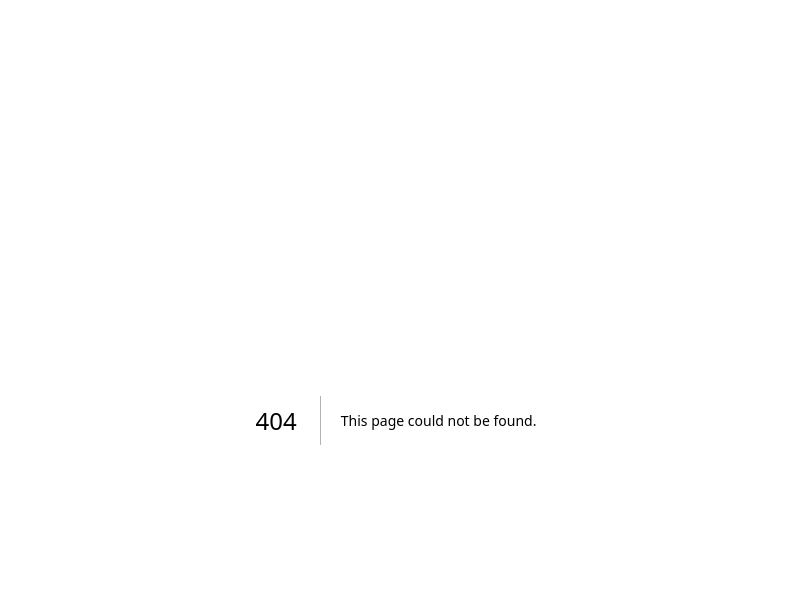
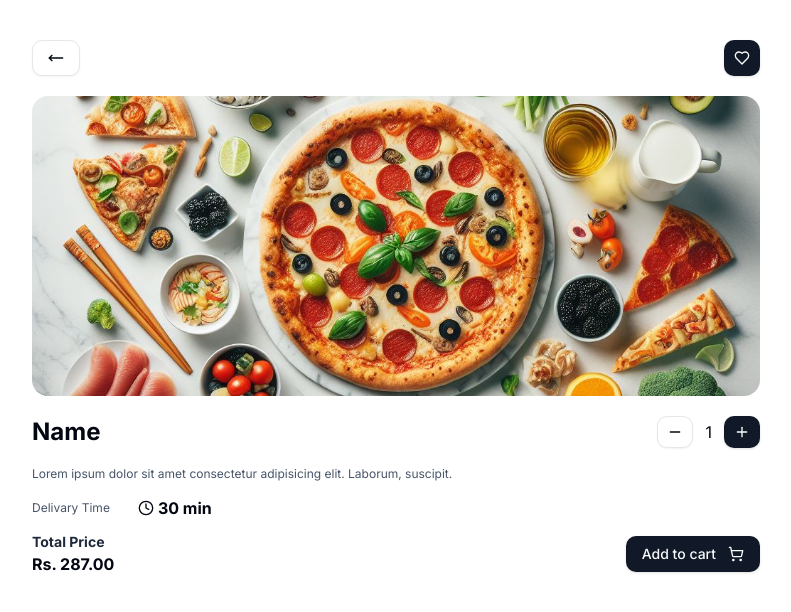
Before and after one commit to DedxAB/food-app-final-yr-project, a Next.js app: page /details/1 in a window 1280 px wide. Before the commit this address had no page. Shown: the top 612 px of the page, without its empty margins (244-1035 px from the left). Built offline with nearby package versions, Linux system fonts and the light colour scheme.

Commit message:
Add details page component

```diff
--- /dev/null
+++ b/src/app/details/[id]/page.jsx
@@ -0,0 +1,71 @@
+import { Button } from "@/components/ui/button";
+import Image from "next/image";
+import DetailsImg from "../../../../public/assets/details.jpeg";
+import {
+  Clock,
+  Heart,
+  Minus,
+  MoveLeft,
+  Plus,
+  ShoppingCart,
+} from "lucide-react";
+const DetailsPage = () => {
+  return (
+    <main className="relative h-[87vh] p-5">
+      <div className="flex items-center justify-between mb-5">
+        <Button variant="outline" size="icon" className="w-12">
+          <MoveLeft className="w-4" />
+        </Button>
+        <Button size="icon">
+          <Heart className="w-4" />
+        </Button>
+      </div>
+      <div className="min-w-fit h-[300px]">
+        <Image
+          src={DetailsImg}
+          alt="image-photo"
+          className="object-cover rounded-2xl h-full w-full"
+        />
+      </div>
+
+      <div className="flex gap-3 flex-col my-5">
+        <div className="flex items-center justify-between">
+          <h1 className="text-2xl font-bold">Name</h1>
+          <div className="flex items-center justify-center text-base">
+            <Button variant="outline" size="icon" className="h-8">
+              <Minus className="w-4" />
+            </Button>
+            <span className="mx-3">1</span>
+            <Button size="icon" className="h-8">
+              <Plus className="w-4" />
+            </Button>
+          </div>
+        </div>
+        <div>
+          <span className="text-xs text-slate-600">
+            Lorem ipsum dolor sit amet consectetur adipisicing elit. Laborum,
+            suscipit.
+          </span>
+        </div>
+        <div className="flex items-center">
+          <span className="text-xs text-slate-600 mr-7">
+            Delivary Time
+          </span> <Clock className="w-4 mr-1" /><span className="font-bold">30 min</span>
+        </div>
+        <div className="flex items-center justify-between">
+          <div className="flex flex-col">
+            <span className="font-bold text-sm text-slate-800">Total Price</span>
+            <span className="font-bold text-base">Rs. 287.00</span>
+          </div>
+          <div>
+            <Button>
+              Add to cart <ShoppingCart className="w-4 ml-3" />
+            </Button>
+          </div>
+        </div>
+      </div>
+    </main>
+  );
+};
+
+export default DetailsPage;
```
Also changed, not shown: public/assets/details.jpeg (added).
